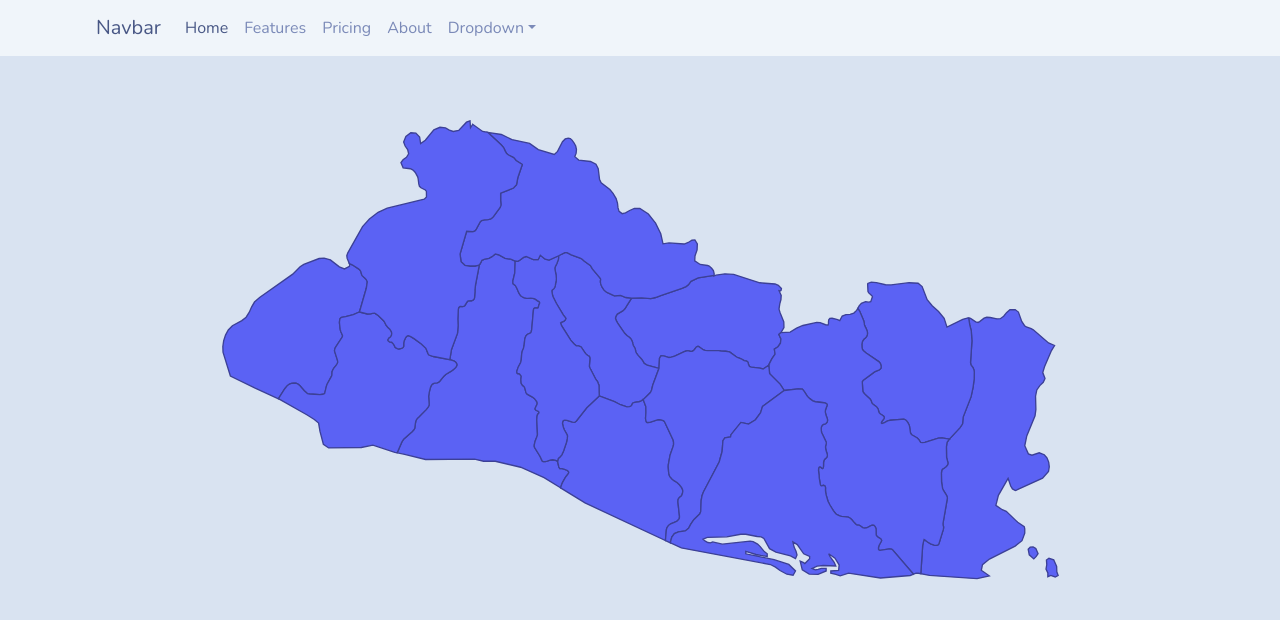
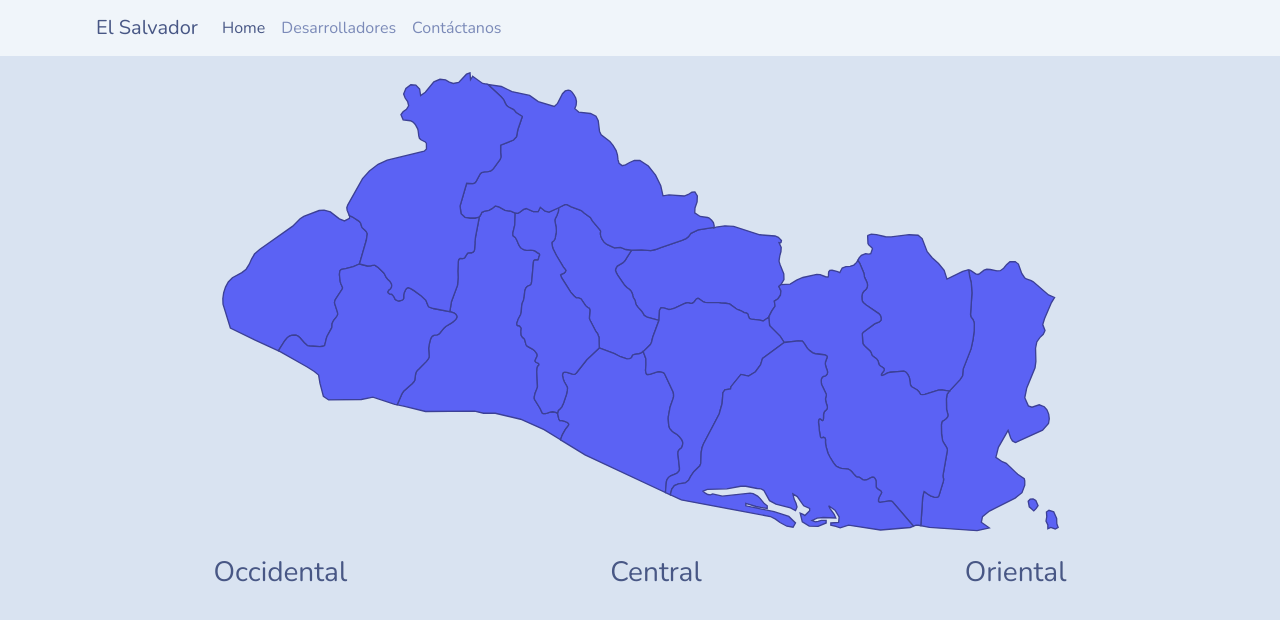
Before and after one commit to fernandomontano/catedra-lic, a plain HTML site: page index.html in a window 1280 px wide. Drawn offline with nearby package versions, Linux system fonts and the light colour scheme.

Commit message:
Added zones.

```diff
--- a/index.html
+++ b/index.html
@@ -17,7 +17,7 @@
     <header class="fixed-top">
       <nav class="navbar navbar-expand-lg navbar-light bg-light px-5">
         <div class="container-fluid px-5">
-          <a class="navbar-brand" href="#">Navbar</a>
+          <a class="navbar-brand" href="#">El Salvador</a>
           <button
             class="navbar-toggler"
             type="button"
@@ -38,31 +38,10 @@
                 </a>
               </li>
               <li class="nav-item">
-                <a class="nav-link" href="#">Features</a>
+                <a class="nav-link" href="#">Desarrolladores</a>
               </li>
               <li class="nav-item">
-                <a class="nav-link" href="#">Pricing</a>
-              </li>
-              <li class="nav-item">
-                <a class="nav-link" href="#">About</a>
-              </li>
-              <li class="nav-item dropdown">
-                <a
-                  class="nav-link dropdown-toggle"
-                  data-bs-toggle="dropdown"
-                  href="#"
-                  role="button"
-                  aria-haspopup="true"
-                  aria-expanded="false"
-                  >Dropdown</a
-                >
-                <div class="dropdown-menu">
-                  <a class="dropdown-item" href="#">Action</a>
-                  <a class="dropdown-item" href="#">Another action</a>
-                  <a class="dropdown-item" href="#">Something else here</a>
-                  <div class="dropdown-divider"></div>
-                  <a class="dropdown-item" href="#">Separated link</a>
-                </div>
+                <a class="nav-link" href="#">Contáctanos</a>
               </li>
             </ul>
           </div>
@@ -75,7 +54,7 @@
 ************* Free for Commercial Use, full terms at  http://simplemaps.com/resources/svg-license ************
 ************* Attribution is appreciated! http://simplemaps.com ***************************
 -->
-    <div class="w-75 m-auto w d-flex align-items-center mt-5 pt-4">
+    <div class="w-75 m-auto w d-flex align-items-center mt-4">
       <svg
         version="1.2"
         viewbox="0 0 1000 549"
@@ -269,6 +248,11 @@
         <circle cx="694" cy="389" id="2"></circle>
       </svg>
     </div>
+    <div class="d-flex justify-content-around mt-4">
+      <h3>Occidental</h3>
+      <h3>Central</h3>
+      <h3>Oriental</h3>
+    </div>
   </body>
   <script
     src="https://cdnjs.cloudflare.com/ajax/libs/popper.js/2.11.6/umd/popper.min.js"
--- a/styles/styles.css
+++ b/styles/styles.css
@@ -2,6 +2,9 @@ path {
   fill: #5b62f4;
   stroke: #3c4096;
   stroke-width: 0.1rem;
+}
+a {
+  cursor: pointer;
 }
 .w {
   width: 60%;
```
